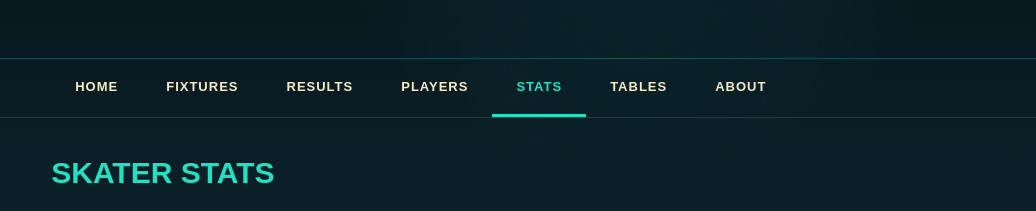
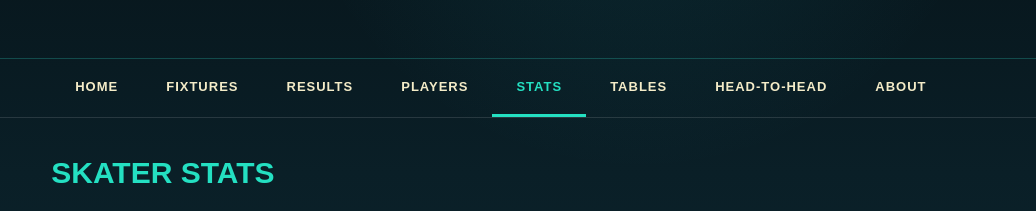
Before and after one commit to Howardmoon76/mk-thunder-stats-v2, a plain HTML site: page stats.html in a window 1280 px wide. Shown: the part 188-399 px from the top of the page, 0-1036 px from the left. Drawn offline with Linux system fonts and the light colour scheme; no server answers.

Commit message:
Update stats.html

```diff
--- a/stats.html
+++ b/stats.html
@@ -233,6 +233,7 @@ class="header-logo"
 <a href="players.html">Players</a>
 <a href="stats.html" class="active">Stats</a>
 <a href="tables.html">Tables</a>
+  <a href="head-to-head.html">Head-to-Head</a>
 <a href="about.html">About</a>
 
 </div>
```
